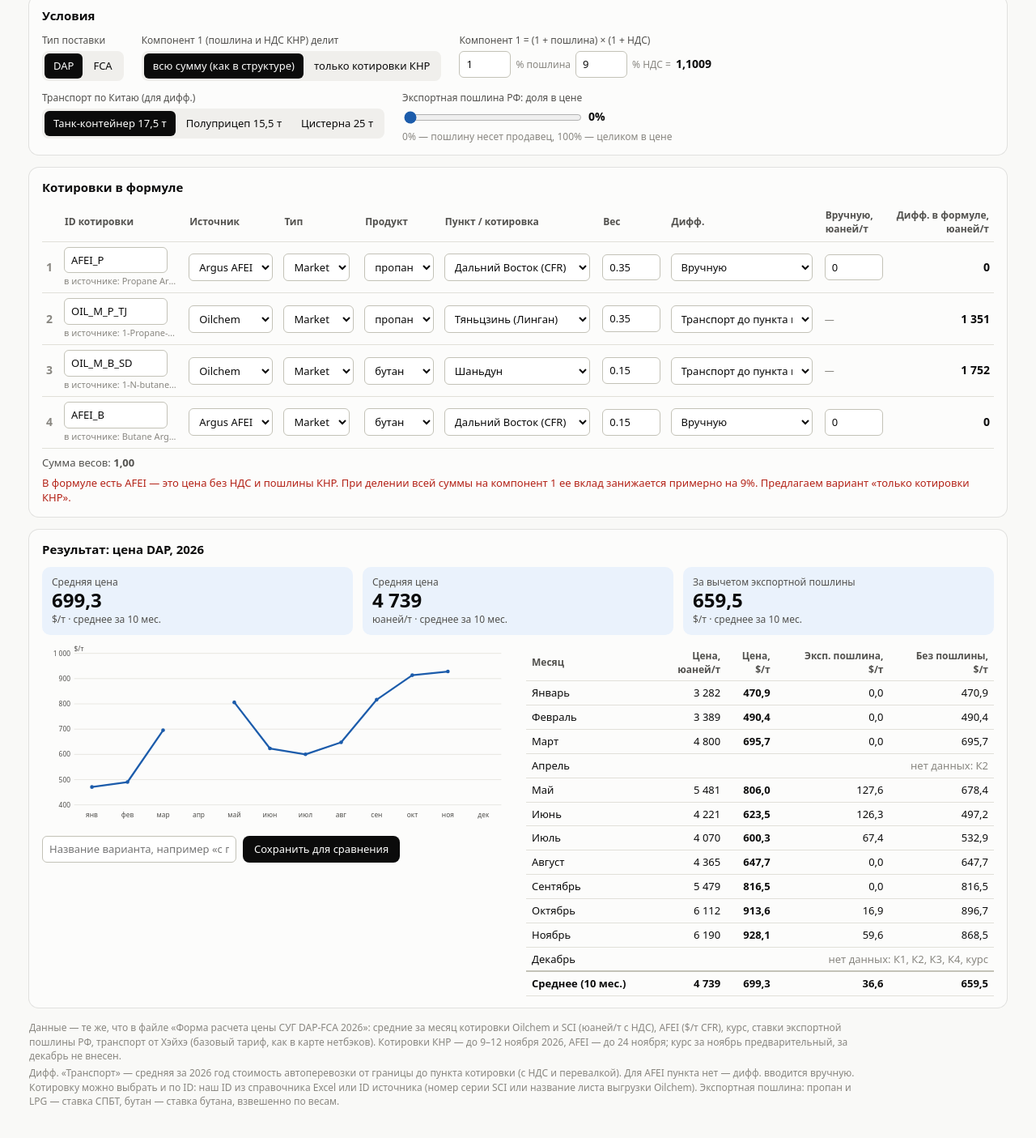
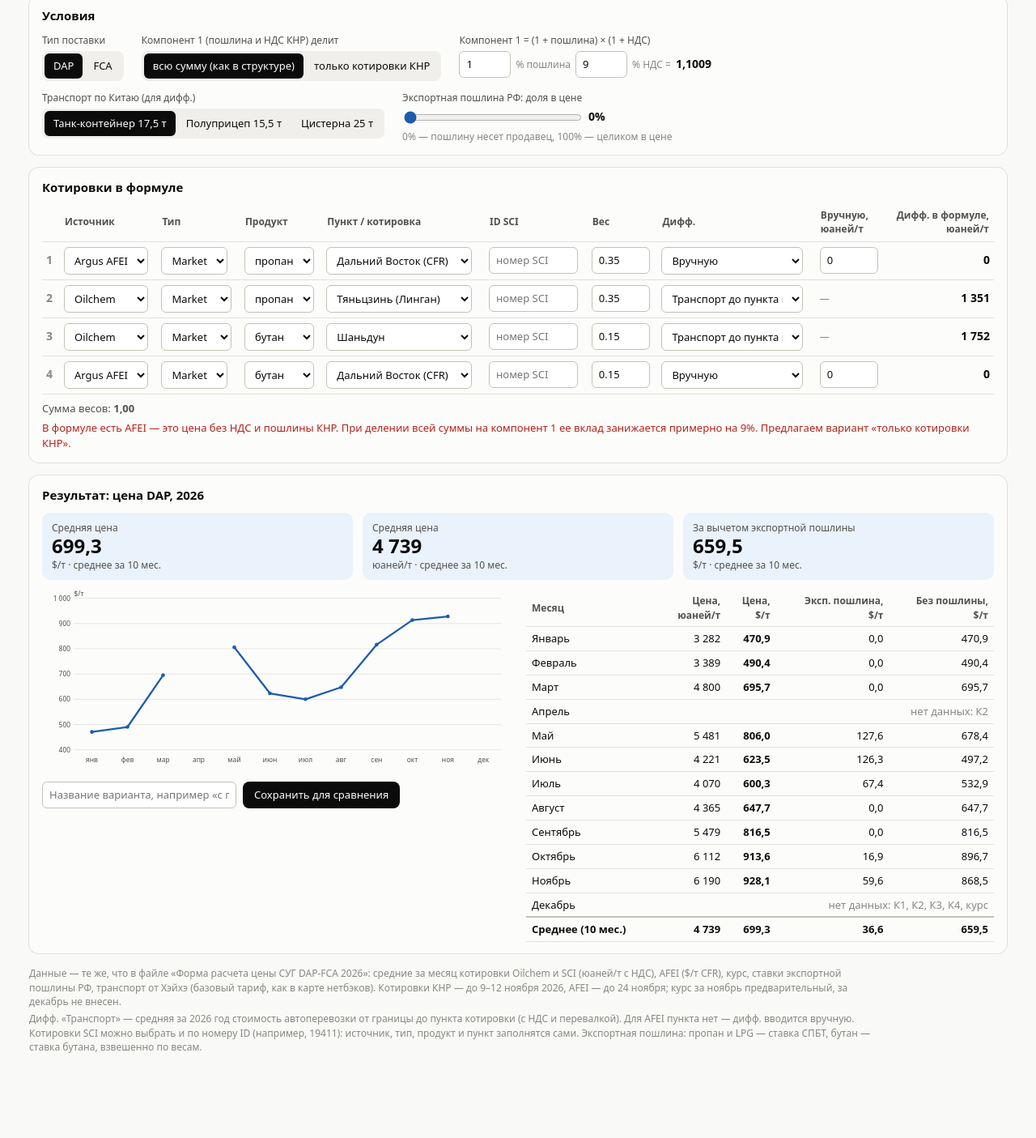
Before and after one commit to gas-econometrics/lpg_calc, a plain HTML site: page index.html in a window 1280 px wide. Shown: the part 214-1619 px from the top of the page at 81% size. After the commit the page ends 1552 px from the top, so only its background shows below. Drawn offline with Linux system fonts and the light colour scheme.

Commit message:
Add files via upload

```diff
--- a/index.html
+++ b/index.html
@@ -57,7 +57,7 @@ table { border-collapse: collapse; width: 100%; }
 .slots select.dm { width: 175px; }
 .slots input[type=number] { width: 72px; }
 .slots td { padding: 6px 5px; }
-.slots input.idin { width: 128px; }
+.slots input.idin { width: 110px; }
 .slots .sid { color: var(--muted); font-size: 11px; margin-top: 2px; max-width: 140px; overflow: hidden; text-overflow: ellipsis; white-space: nowrap; }
 .slots .bad { color: var(--warn); font-size: 11.5px; margin-top: 2px; }
 .slots .desc { color: var(--muted); font-size: 11.5px; margin-top: 3px; max-width: 260px; }
@@ -131,7 +131,7 @@ footer p { margin: 0 0 4px; }
   <div class="card">
     <h2>Котировки в формуле</h2>
     <div class="scroll"><table class="slots">
-      <thead><tr><th></th><th>ID котировки</th><th>Источник</th><th>Тип</th><th>Продукт</th><th>Пункт / котировка</th><th>Вес</th><th>Дифф.</th><th>Вручную,<br>юаней/т</th><th style="text-align:right">Дифф. в формуле,<br>юаней/т</th></tr></thead>
+      <thead><tr><th></th><th>Источник</th><th>Тип</th><th>Продукт</th><th>Пункт / котировка</th><th>ID SCI</th><th>Вес</th><th>Дифф.</th><th>Вручную,<br>юаней/т</th><th style="text-align:right">Дифф. в формуле,<br>юаней/т</th></tr></thead>
       <tbody id="slots"></tbody>
     </table></div>
     <div class="sum" id="wsum"></div>
@@ -167,7 +167,7 @@ footer p { margin: 0 0 4px; }
     </div>
   </section>
   <footer id="foot"></footer>
-<datalist id="ids"></datalist>
+
 </div>
 <noscript><p style="padding:20px">Откройте файл в браузере на компьютере (Chrome, Edge, Firefox): расчет работает на JavaScript.</p></noscript>
 <script>
@@ -278,11 +278,12 @@ function drawSlots(res) {
     const needMan = s.dm === 'man' || s.dm === 'trman';
     const dtxt = !(s.w > 0) ? '—' : (x.diff == null ? (c.tp ? 'нет данных' : 'нет пункта для транспорта') : fmt(x.diff));
     return `<tr><td data-l="" class="n">${i + 1}</td>
-      <td data-l="ID котировки"><input type="text" class="idin" list="ids" data-i="${i}" data-k="idin" value="${x.id || ''}" title="ID: номер серии SCI (например, 19411), наш ID из справочника или название листа выгрузки Oilchem"><div class="sid">${c.sid && c.sid !== x.id ? 'в источнике: ' + c.sid : ''}</div>${s.badid ? `<div class="bad">ID «${s.badid}» не найден</div>` : ''}</td>
       <td data-l="Источник"><select data-i="${i}" data-k="src">${opt(SRC, s.src)}</select></td>
       <td data-l="Тип"><select data-i="${i}" data-k="typ">${opt(typs, s.typ)}</select></td>
       <td data-l="Продукт"><select data-i="${i}" data-k="prod">${opt(prds, s.prod)}</select></td>
       <td data-l="Пункт / котировка"><select class="pt" data-i="${i}" data-k="point" title="${(c.desc || '').replace(/"/g, '&quot;')}">${opt(pointsFor(s), s.point)}</select></td>
+      <td data-l="ID SCI"><input type="text" class="idin" list="ids${i}" data-i="${i}" data-k="idin" placeholder="номер SCI" value="${c.src === 'SCI' && /^\d+$/.test(x.id) ? x.id : ''}" title="Номер серии SCI, например 19411. Подсказки — по выбранному продукту.">
+        <datalist id="ids${i}">${CAT.filter(q => q.src === 'SCI' && /^\d+$/.test(q.id) && q.prod === s.prod).map(q => `<option value="${q.id}">${q.typ}, ${q.prod}, ${q.point}</option>`).join('')}</datalist>${s.badid ? `<div class="bad">ID «${s.badid}» не найден</div>` : ''}</td>
       <td data-l="Вес"><input type="number" class="small" step="0.05" min="0" max="1" data-i="${i}" data-k="w" value="${s.w}"></td>
       <td data-l="Дифф."><select class="dm" data-i="${i}" data-k="dm">${DM.map(([v, t]) => `<option value="${v}"${v === s.dm ? ' selected' : ''}>${t}</option>`).join('')}</select></td>
       <td data-l="Вручную, юаней/т">${needMan ? `<input type="number" step="10" data-i="${i}" data-k="man" value="${s.man}">` : '<span class="hint">—</span>'}</td>
@@ -293,7 +294,7 @@ function drawSlots(res) {
     el.addEventListener(ev, () => {
       const s = state.slots[+el.dataset.i], k = el.dataset.k;
       if (k === 'idin') {
-        const v = el.value.trim(), c = CAT.find(c => c.id === v || c.sid === v || c.id.toLowerCase() === v.toLowerCase());
+        const v = el.value.trim(), c = CAT.find(c => c.src === 'SCI' && c.id === v);
         if (c) { s.src = c.src; s.typ = c.typ; s.prod = c.prod; s.point = c.point; delete s.badid; } else if (v) s.badid = v; else delete s.badid;
         render(); return;
       }
@@ -390,10 +391,8 @@ function render() {
   $('dshv').textContent = fmt(state.dshare * 100) + '%';
   drawChart(res); drawTable(res); drawCmp();
 }
-$('ids').innerHTML = CAT.map(c => `<option value="${c.id}">${c.src} ${c.typ}, ${c.prod}, ${c.point}${c.sid && c.sid !== c.id && !c.sid.startsWith('среднее') ? ' — ' + c.sid : ''}</option>`).join('')
-;
 $('foot').innerHTML = `<p>Данные — те же, что в файле «Форма расчета цены СУГ DAP-FCA 2026»: средние за месяц котировки Oilchem и SCI (юаней/т с НДС), AFEI ($/т CFR), курс, ставки экспортной пошлины РФ, транспорт от Хэйхэ (базовый тариф, как в карте нетбэков). ${DATA.note}</p>
-<p>Дифф. «Транспорт» — средняя за 2026 год стоимость автоперевозки от границы до пункта котировки (с НДС и перевалкой). Для AFEI пункта нет — дифф. вводится вручную. Котировку можно выбрать и по ID: наш ID из справочника Excel или ID источника (номер серии SCI или название листа выгрузки Oilchem). Экспортная пошлина: пропан и LPG — ставка СПБТ, бутан — ставка бутана, взвешенно по весам.</p>`;
+<p>Дифф. «Транспорт» — средняя за 2026 год стоимость автоперевозки от границы до пункта котировки (с НДС и перевалкой). Для AFEI пункта нет — дифф. вводится вручную. Котировки SCI можно выбрать и по номеру ID (например, 19411): источник, тип, продукт и пункт заполнятся сами. Экспортная пошлина: пропан и LPG — ставка СПБТ, бутан — ставка бутана, взвешенно по весам.</p>`;
 render();
 </script>
 </body>
```
